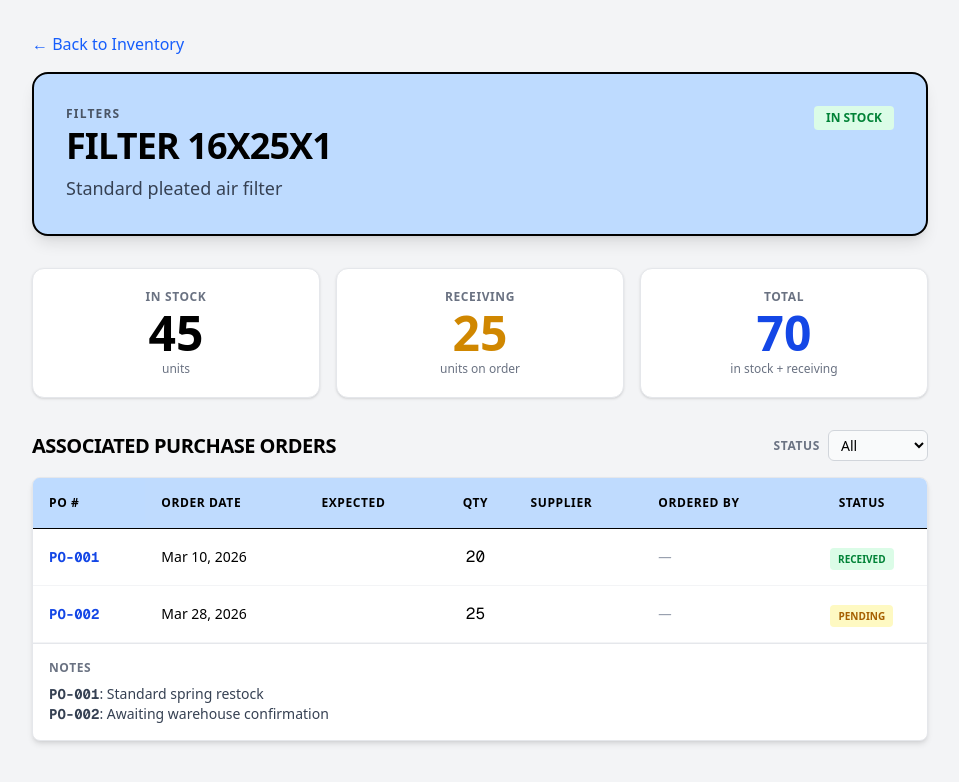
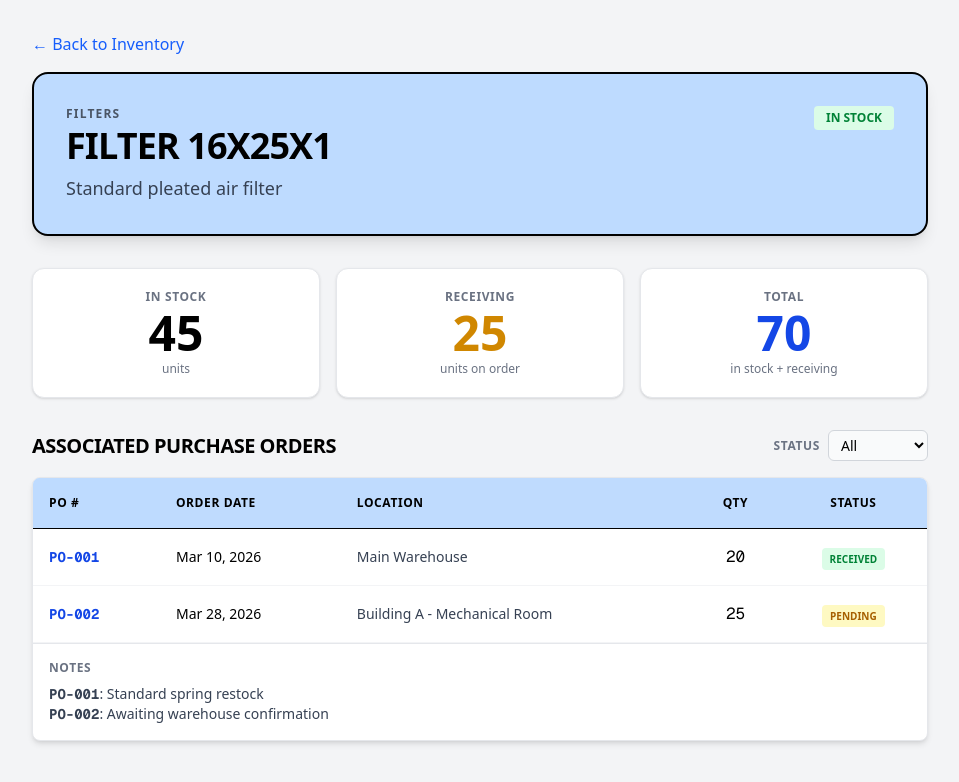
Before and after one commit to michael693215/CMSC447-SP26-TEAM8-HVAC-MEP-INVENTORY, a Next.js app: page /inventory/1 in a window 1280 px wide. Shown: the top 782 px of the page, without its empty margins (160-1119 px from the left). Built offline with nearby package versions, Linux system fonts and the light colour scheme.

Commit message:
deployment fix

```diff
--- a/app/inventory/[id]/page.tsx
+++ b/app/inventory/[id]/page.tsx
@@ -113,10 +113,8 @@ export default function ProductDetailPage() {
                 <tr>
                   <th className="p-3 sm:p-4 border-b sticky left-0 z-20 bg-blue-200">PO #</th>
                   <th className="p-3 sm:p-4 border-b">Order Date</th>
-                  <th className="p-3 sm:p-4 border-b">Expected</th>
+                  <th className="p-3 sm:p-4 border-b">Location</th>
                   <th className="p-3 sm:p-4 border-b text-center">Qty</th>
-                  <th className="p-3 sm:p-4 border-b">Supplier</th>
-                  <th className="p-3 sm:p-4 border-b">Ordered By</th>
                   <th className="p-3 sm:p-4 border-b text-center">Status</th>
                 </tr>
               </thead>
@@ -129,12 +127,8 @@ export default function ProductDetailPage() {
                       <Link href={`/purchase-orders/${po.id}`} className="hover:underline text-blue-700">{po.id}</Link>
                     </td>
                     <td className="p-3 sm:p-4 text-sm whitespace-nowrap">{po.date}</td>
-                    <td className="p-3 sm:p-4 text-sm whitespace-nowrap">{po.expectedDate}</td>
+                    <td className="p-3 sm:p-4 text-sm text-gray-700">{po.location}</td>
                     <td className="p-3 sm:p-4 text-center font-mono">{itemQty}</td>
-                    <td className="p-3 sm:p-4 text-sm text-gray-700">{po.supplier}</td>
-                    <td className="p-3 sm:p-4 text-sm text-gray-600">
-                      {po.orderedBy || <span className="italic text-gray-400">—</span>}
-                    </td>
                     <td className="p-3 sm:p-4 text-center">
                       <span className={`px-2 py-1 rounded text-[10px] font-bold uppercase whitespace-nowrap ${PO_STATUS_STYLES[po.status]}`}>
                         {po.status}
@@ -144,7 +138,7 @@ export default function ProductDetailPage() {
                   );
                 }) : (
                   <tr>
-                    <td colSpan={7} className="p-8 text-center text-gray-500 italic">
+                    <td colSpan={5} className="p-8 text-center text-gray-500 italic">
                       No purchase orders match the selected filter.
                     </td>
                   </tr>
```
